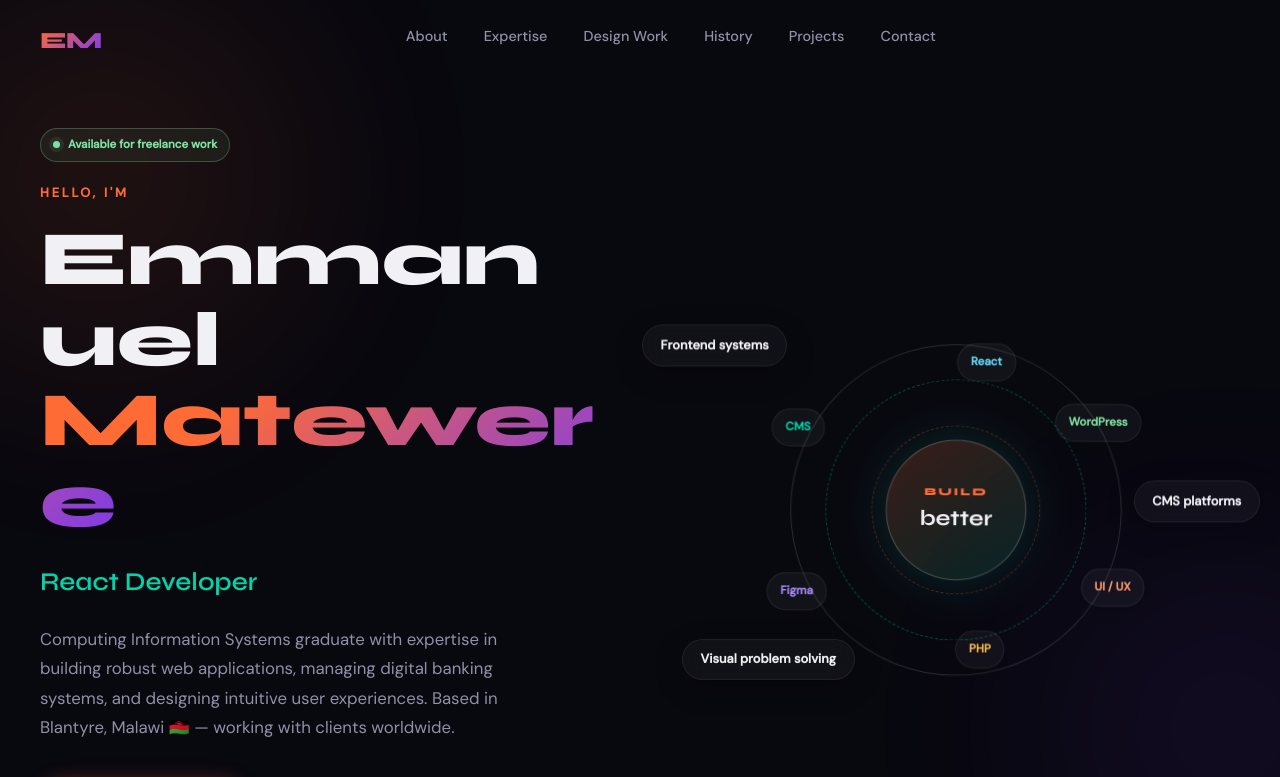
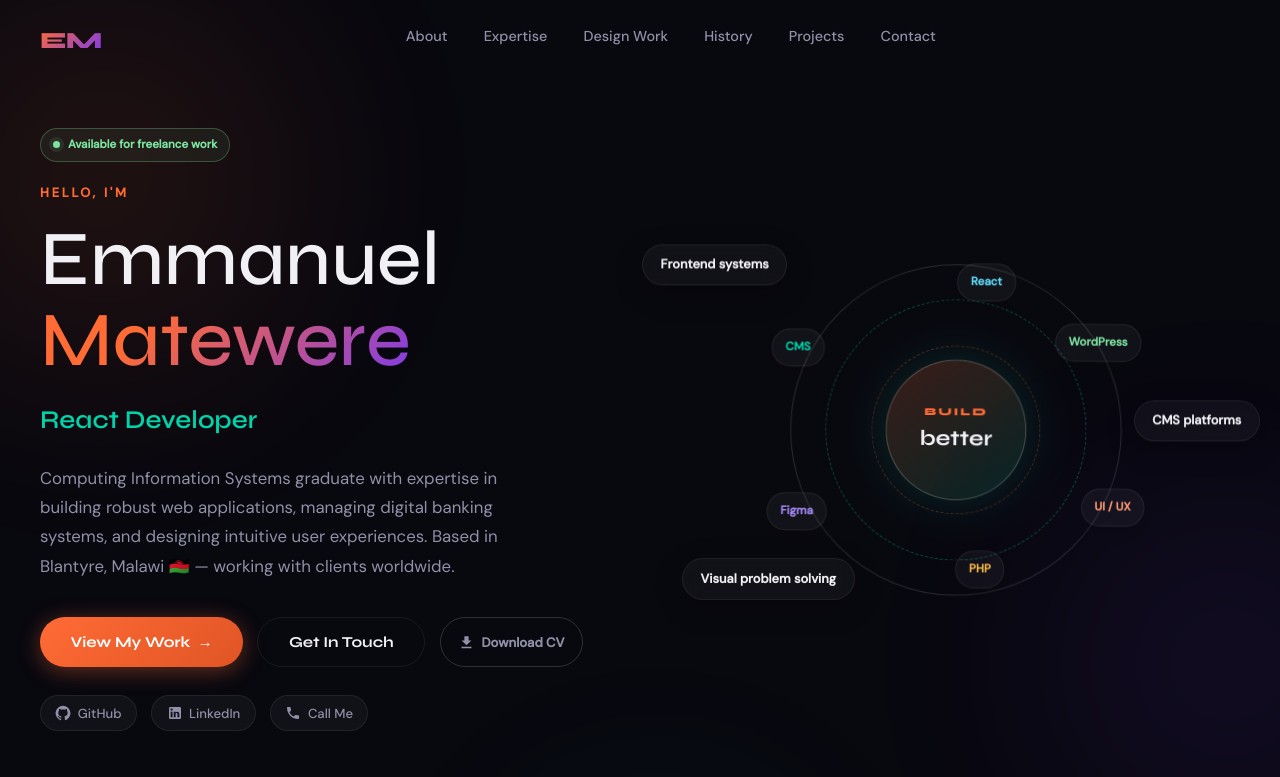
Before and after one commit to riley071/EmmanuelMatewere07, a React (Create React App) app: page / in a window 1280 px wide. Shown: the top 777 px of the page. Built offline with nearby package versions, Linux system fonts and the light colour scheme.

Commit message:
Update font weight for hero name to improve typography

```diff
--- a/src/assets/styles/Main.scss
+++ b/src/assets/styles/Main.scss
@@ -109,7 +109,7 @@
 .hero-name {
   font-family: var(--font-display);
   font-size: clamp(3rem, 6vw, 5.5rem);
-  font-weight: 800;
+  font-weight: 500;
   line-height: 1.05;
   margin-bottom: 1.25rem;
   overflow-wrap: anywhere;
```
